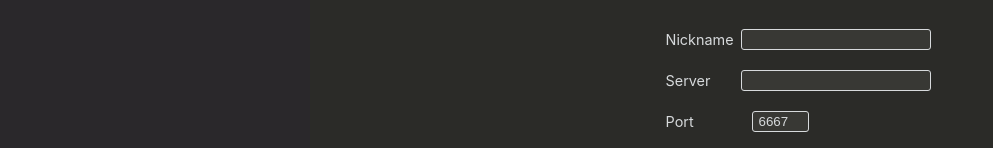
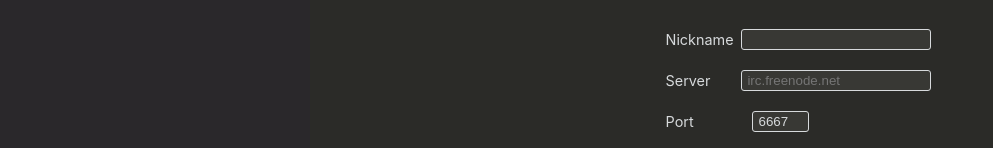
Before and after one commit to ModestoT/React-IRC, a React (Create React App) app in the folder frontend/: page / in a window 1280 px wide. Shown: the part 218-366 px from the top of the page, without its empty margins (0-993 px from the left). Built offline with nearby package versions, Linux system fonts and the light colour scheme; no server answers.

Commit message:
added placeholder text

```diff
--- a/frontend/src/components/InputField.js
+++ b/frontend/src/components/InputField.js
@@ -35,14 +35,21 @@ const InputWrapper = styled.div`
 	}
 `;
 
-const InputField = ({ id, labelText, type, value, onChange, checked }) => {
+const InputField = ({ id, labelText, type, value, onChange, checked, placeholder }) => {
 	return (
 		<InputFieldWrapper id={`${id}-wrapper`}>
 			<LabelWrapper>
 				<label htmlFor={id}>{labelText}</label>
 			</LabelWrapper>
 			<InputWrapper>
-				<input id={id} type={type} value={value} onChange={onChange} checked={checked} />
+				<input
+					id={id}
+					type={type}
+					value={value}
+					onChange={onChange}
+					checked={checked}
+					placeholder={placeholder}
+				/>
 			</InputWrapper>
 		</InputFieldWrapper>
 	);
--- a/frontend/src/views/IrcLoginView.js
+++ b/frontend/src/views/IrcLoginView.js
@@ -43,6 +43,7 @@ const IrcLoginView = ({ connectToIrc }) => {
 					id="irc-hostname"
 					value={ircOptions.host}
 					onChange={(e) => handleInput({ host: e.target.value })}
+					placeholder="irc.freenode.net"
 				/>
 				<InputField
 					type="number"
```
